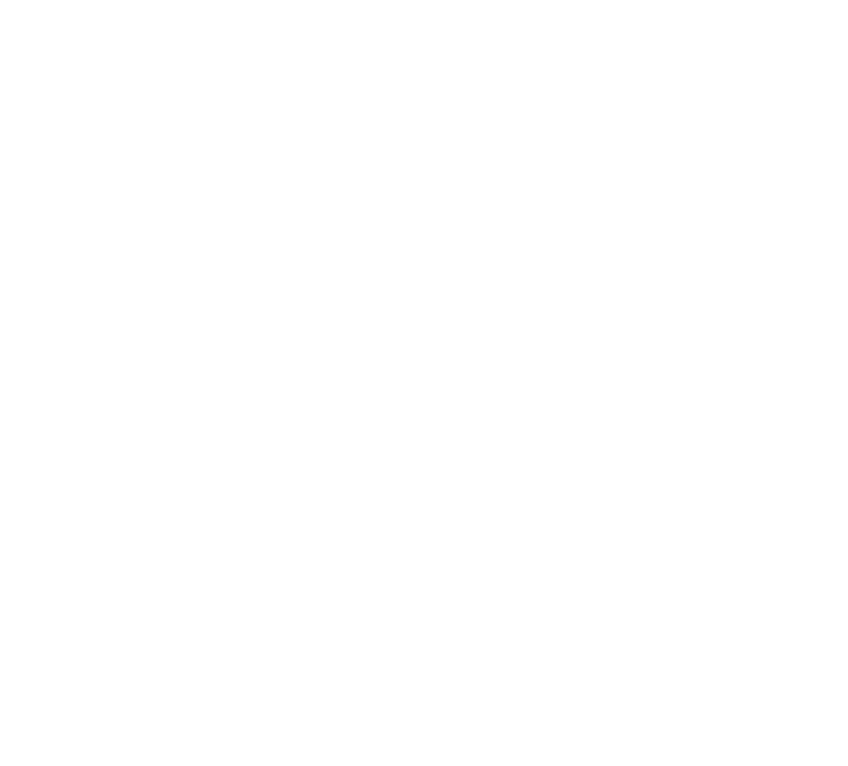
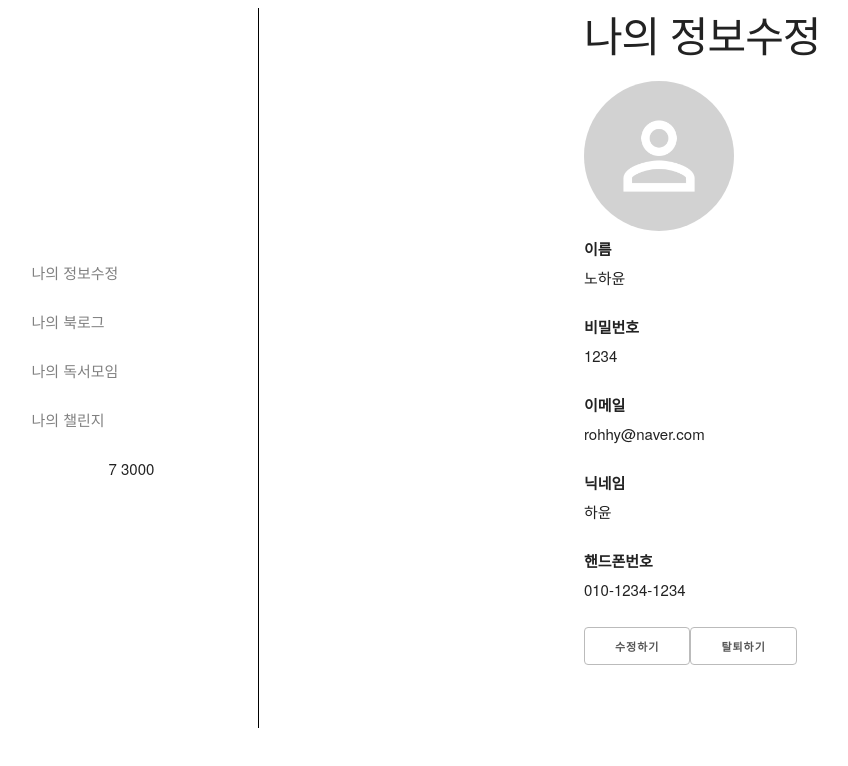
Before and after one commit to too-much-talker/book-jeok-book-jeok, a React (Create React App) app in the folder frontend/: page /mypage in a window 1280 px wide. Before the commit this address had no page. Shown: the top 766 px of the page, without its empty margins (3-851 px from the left). Built offline with nearby package versions, Linux system fonts and the light colour scheme.

Commit message:
#S06P12A305-18 Feat: mypage 서브라우팅 추가

```diff
--- a/frontend/src/index.js
+++ b/frontend/src/index.js
@@ -11,6 +11,11 @@ import Login from "./views/user/login/LoginContainer";
 import { persistStore } from "redux-persist";
 import { PersistGate } from "redux-persist/integration/react";
 import Signup from "./views/user/signup/SignupContainer";
+import MyPage from "./views/user/myPage/index";
+import UserInfoContainer from "./views/user/myPage/userInfo/UserInfoContainer";
+import UserBooklogPresenter from "./views/user/myPage/userBooklog/UserBooklogPresenter";
+import UserBookclubPresenter from "./views/user/myPage/userBookclub/UserBookclubPresenter";
+import UserChallengePresenter from "./views/user/myPage/userChallenge/UserChallengePresenter";
 
 const store = createStore(rootReducer, composeWithDevTools()); // 스토어를 만듭니다.
 const listener = () => {
@@ -30,6 +35,12 @@ render(
           <Route path="/" element={<App />} />
           <Route path="/login" element={<Login />} />
           <Route path="/signup" element={<Signup />} />
+          <Route path="/mypage" element={<MyPage />}>
+            <Route index element={<UserInfoContainer />} />
+            <Route path="mybooklog" />
+            <Route path="mybookclub" />
+            <Route path="mychallenge" />
+          </Route>
         </Routes>
       </BrowserRouter>
     </PersistGate>
--- a/frontend/src/views/main/Sidebar.js
+++ b/frontend/src/views/main/Sidebar.js
@@ -11,20 +11,20 @@ const Side = styled.div`
   align-items: center;
   justify-content: center;
   width: 20%;
-`
+`;
 const Menu = styled.div`
   margin-top: 30px;
   width: 200px;
   display: flex;
   flex-direction: column;
-  `
+`;
 function Sidebar() {
   const [users] = useState(userList);
   const menus = [
     { name: "나의 정보수정", path: "/mypage" },
-    { name: "나의 북로그", path: "/mybooklog" },
-    { name: "나의 독서모임", path: "/mybookclub" },
-    { name: "나의 챌린지", path: "/mychallenge" }
+    { name: "나의 북로그", path: "/mypage/mybooklog" },
+    { name: "나의 독서모임", path: "/mypage/mybookclub" },
+    { name: "나의 챌린지", path: "/mypage/mychallenge" },
   ];
 
   return (
@@ -33,11 +33,10 @@ function Sidebar() {
         {menus.map((menu, index) => {
           return (
             <NavLink
-              exact
-              style={{color: "gray", textDecoration: "none"}}
+              style={{ color: "gray", textDecoration: "none" }}
               to={menu.path}
               key={index}
-              activeStyle={{color: "black"}}
+              // activeStyle={{ color: "black" }}
             >
               <div className="sidebar-item">
                 <p>{menu.name}</p>
@@ -46,10 +45,7 @@ function Sidebar() {
           );
         })}
       </Menu>
-      <UserExpPoint
-        users={users}
-      />
-
+      <UserExpPoint users={users} />
     </Side>
   );
 }
--- a/frontend/src/views/user/myPage/index.js
+++ b/frontend/src/views/user/myPage/index.js
@@ -2,30 +2,29 @@ import UserInfoContainer from "./userInfo/UserInfoContainer";
 import UserBooklogPresenter from "./userBooklog/UserBooklogPresenter";
 import UserBookclubPresenter from "./userBookclub/UserBookclubPresenter";
 import UserChallengePresenter from "./userChallenge/UserChallengePresenter";
-import { BrowserRouter, Switch, Route } from "react-router-dom";
+import { Route, Routes } from "react-router-dom";
 import Sidebar from "../../main/Sidebar";
 import styled from "styled-components";
+import Login from "../login/LoginContainer";
 
 const Center = styled.div`
   height: 90vh;
   display: flex;
   flex-direction: row;
-  `
+`;
 
-function Mypage(){
-    return(
-      <BrowserRouter>
-        <Center>
-          <Sidebar/>
-          <Switch>
-            <Route exact path="/mypage" component={UserInfoContainer}/>
-            <Route path="/mybooklog" component={UserBooklogPresenter} />
-            <Route path="/mybookclub" component={UserBookclubPresenter} />
-            <Route path="/mychallenge" component={UserChallengePresenter} />
-          </Switch>
-        </Center>
-      </BrowserRouter>
-    );
-  }
+function Mypage() {
+  return (
+    <Center>
+      <Sidebar />
+      <Routes>
+        <Route index path="/" element={<UserInfoContainer />} />
+        <Route path="/mybooklog" exact element={<UserBooklogPresenter />} />
+        <Route path="/mybookclub" exact element={<UserBookclubPresenter />} />
+        <Route path="/mychallenge" exact element={<UserChallengePresenter />} />
+      </Routes>
+    </Center>
+  );
+}
 
-  export default Mypage;
+export default Mypage;
--- a/frontend/src/views/user/myPage/userBooklog/UserBooklogPresenter.js
+++ b/frontend/src/views/user/myPage/userBooklog/UserBooklogPresenter.js
@@ -1,15 +1,17 @@
-import React, {useState} from 'react';
+import React, { useState } from "react";
 import styled from "styled-components";
+import { useParams } from "react-router-dom";
 
 function UserBooklogPresenter() {
-    return (
+  const { path } = useParams();
+  return (
     <div>
-        <div className = "title">
+      <div className="title">
         <h2>나의 북로그</h2>
-        </div>
+        <h3>북로그 제목</h3>
+      </div>
     </div>
-    );
-  }
+  );
+}
 
-
-  export default UserBooklogPresenter;
+export default UserBooklogPresenter;
```
Also changed, not shown: 1 other file (tests, documents, lock files or other folders).
